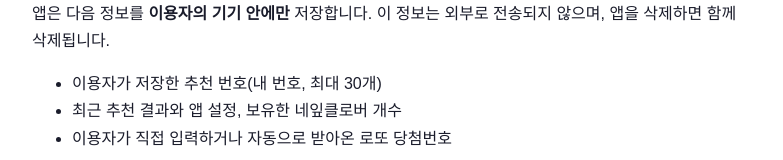
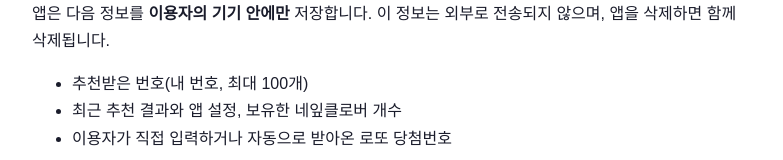
Before and after one commit to Honestree0506/Honestree0506.github.io, a plain HTML site: page privacy-policy.html in a window 1280 px wide. Shown: the part 735-895 px from the top of the page, without its empty margins (248-1031 px from the left). Drawn offline with Linux system fonts and the light colour scheme.

Commit message:
Add files via upload

```diff
--- a/privacy-policy.html
+++ b/privacy-policy.html
@@ -35,7 +35,7 @@
 <h2>3. 기기에만 저장되는 정보</h2>
 <p>앱은 다음 정보를 <b>이용자의 기기 안에만</b> 저장합니다. 이 정보는 외부로 전송되지 않으며, 앱을 삭제하면 함께 삭제됩니다.</p>
 <ul>
-  <li>이용자가 저장한 추천 번호(내 번호, 최대 30개)</li>
+  <li>추천받은 번호(내 번호, 최대 100개)</li>
   <li>최근 추천 결과와 앱 설정, 보유한 네잎클로버 개수</li>
   <li>이용자가 직접 입력하거나 자동으로 받아온 로또 당첨번호</li>
 </ul>
```
